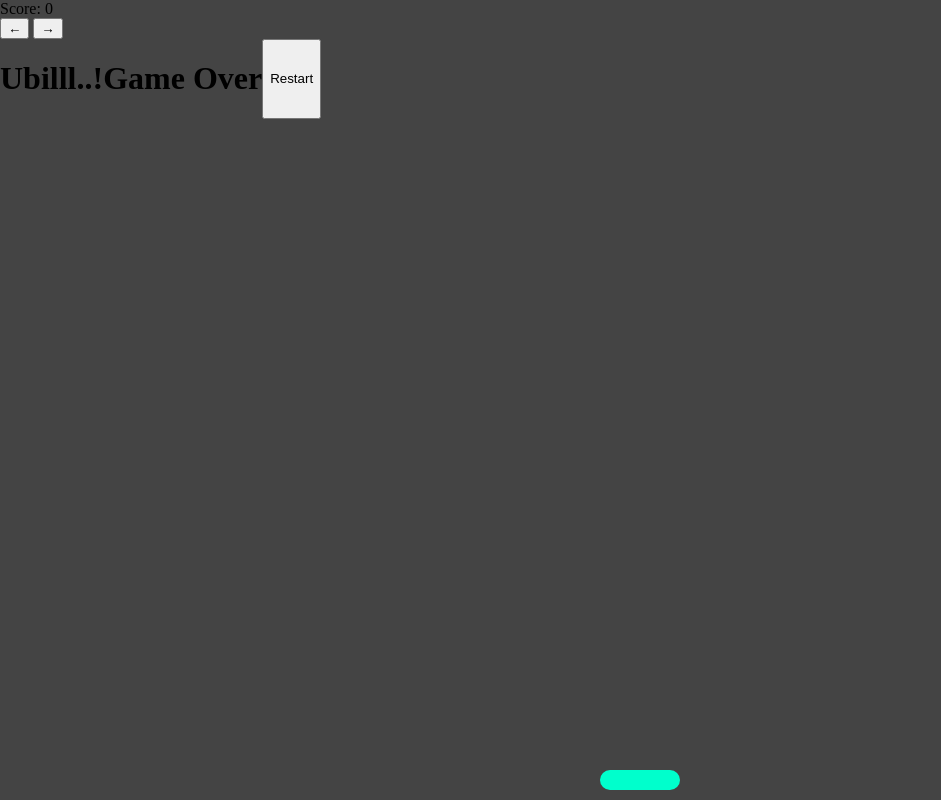
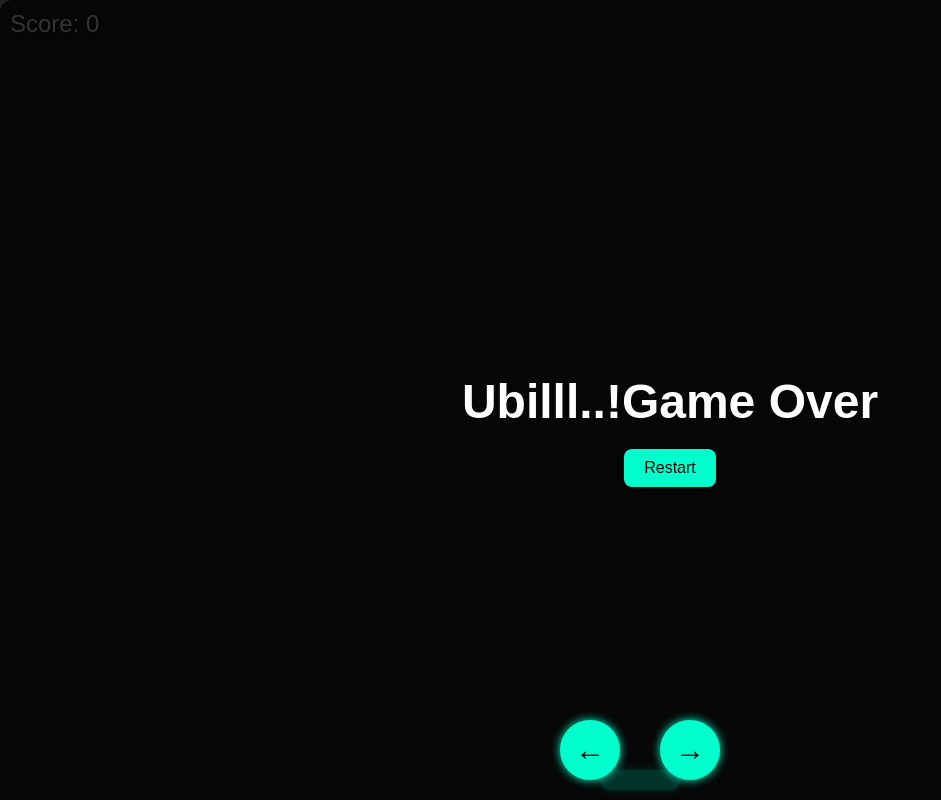
Before and after one commit to samtmx/catch, a plain HTML site: page index.html in a window 1280 px wide. Shown: the whole page, without its empty margins (0-941 px from the left). Drawn offline with Linux system fonts and the light colour scheme.

Commit message:
Update style.css

```diff
--- a/style.css
+++ b/style.css
@@ -1,6 +1,7 @@
 body {
   margin: 0;
-  background: #222;
+  background: #111;
+  font-family: sans-serif;
 }
 
 .game {
@@ -8,7 +9,17 @@ body {
   height: 100vh;
   position: relative;
   overflow: hidden;
-  background: #444;
+  background: #222;
+}
+
+.score {
+  color: white;
+  font-size: 24px;
+  position: absolute;
+  top: 10px;
+  left: 10px;
+  z-index: 10;
+  text-shadow: 1px 1px 3px #000;
 }
 
 .player {
@@ -20,6 +31,9 @@ body {
   left: 50%;
   transform: translateX(-50%);
   border-radius: 10px;
+  box-shadow: 0 0 10px #00ffcc;
+  transition: left 0.2s ease;
+  max-width: 100vw;
 }
 
 .item {
@@ -31,4 +45,64 @@ body {
   left: 50%;
   transform: translateX(-50%);
   border-radius: 50%;
+  box-shadow: 0 0 8px #ff0066;
 }
+
+.game-over {
+  position: fixed;
+  width: 100vw;
+  height: 100vh;
+  top: 0;
+  left: 0;
+  background: #000000cc;
+  padding: 30px;
+  color: white;
+  text-align: center;
+  border-radius: 12px;
+  display: none;
+  justify-content: center;
+  align-items: center;
+  flex-direction: column;
+  z-index: 20;
+  display: flex;
+}
+
+.game-over h1 {
+  margin: 0;
+  font-size: 3rem;
+}
+
+.game-over button {
+  margin-top: 20px;
+  padding: 10px 20px;
+  font-size: 16px;
+  background: #00ffcc;
+  border: none;
+  border-radius: 8px;
+  cursor: pointer;
+}
+
+.controls {
+  position: fixed;
+  bottom: 20px;
+  width: 100%;
+  display: flex;
+  justify-content: center;
+  gap: 40px;
+  z-index: 30;
+}
+
+.controls button {
+  background: #00ffcc;
+  border: none;
+  border-radius: 50%;
+  width: 60px;
+  height: 60px;
+  font-size: 30px;
+  color: #000;
+  font-weight: bold;
+  cursor: pointer;
+  box-shadow: 0 0 10px #00ffcc;
+  user-select: none;
+  touch-action: manipulation;
+}
```
